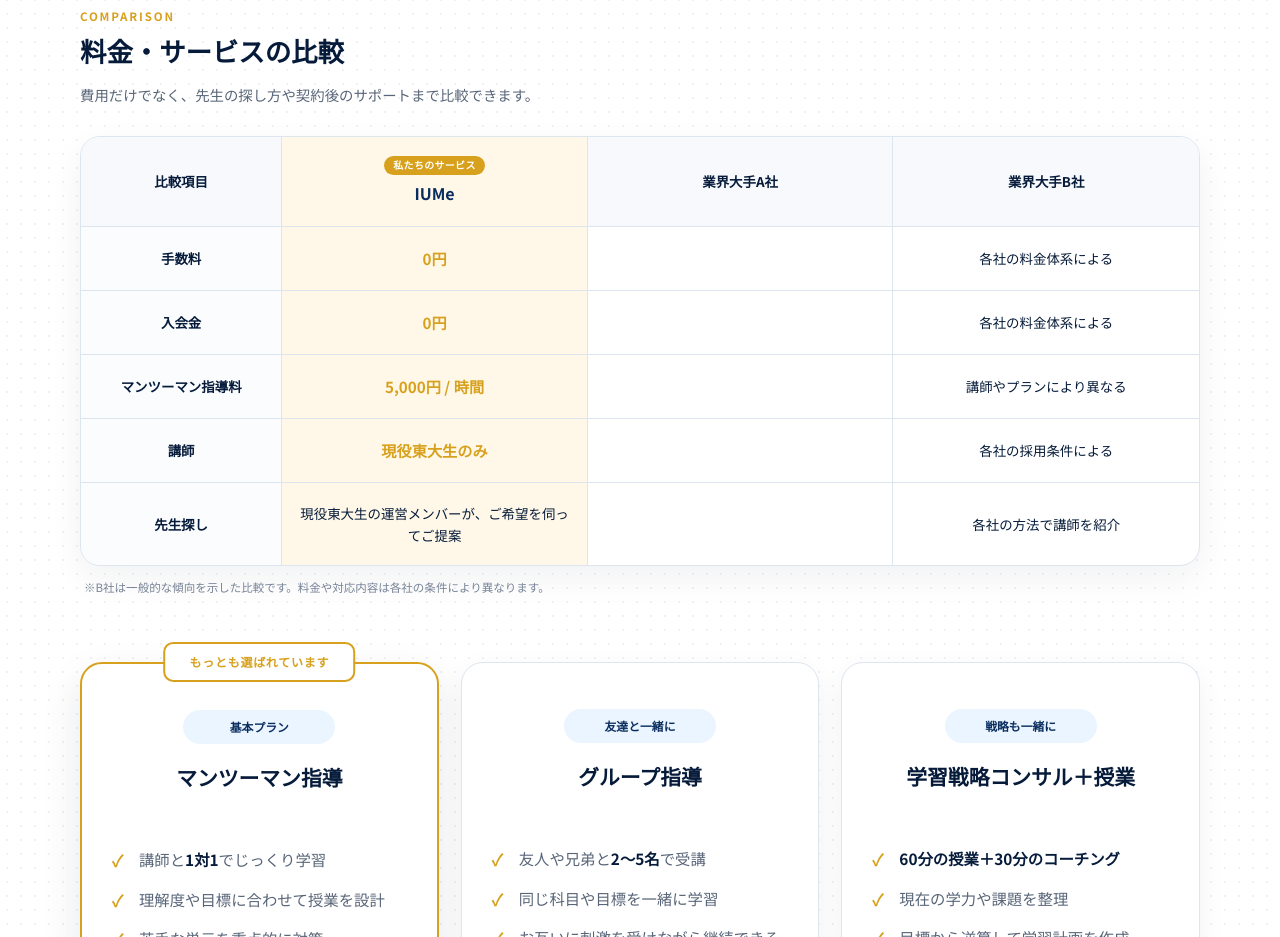
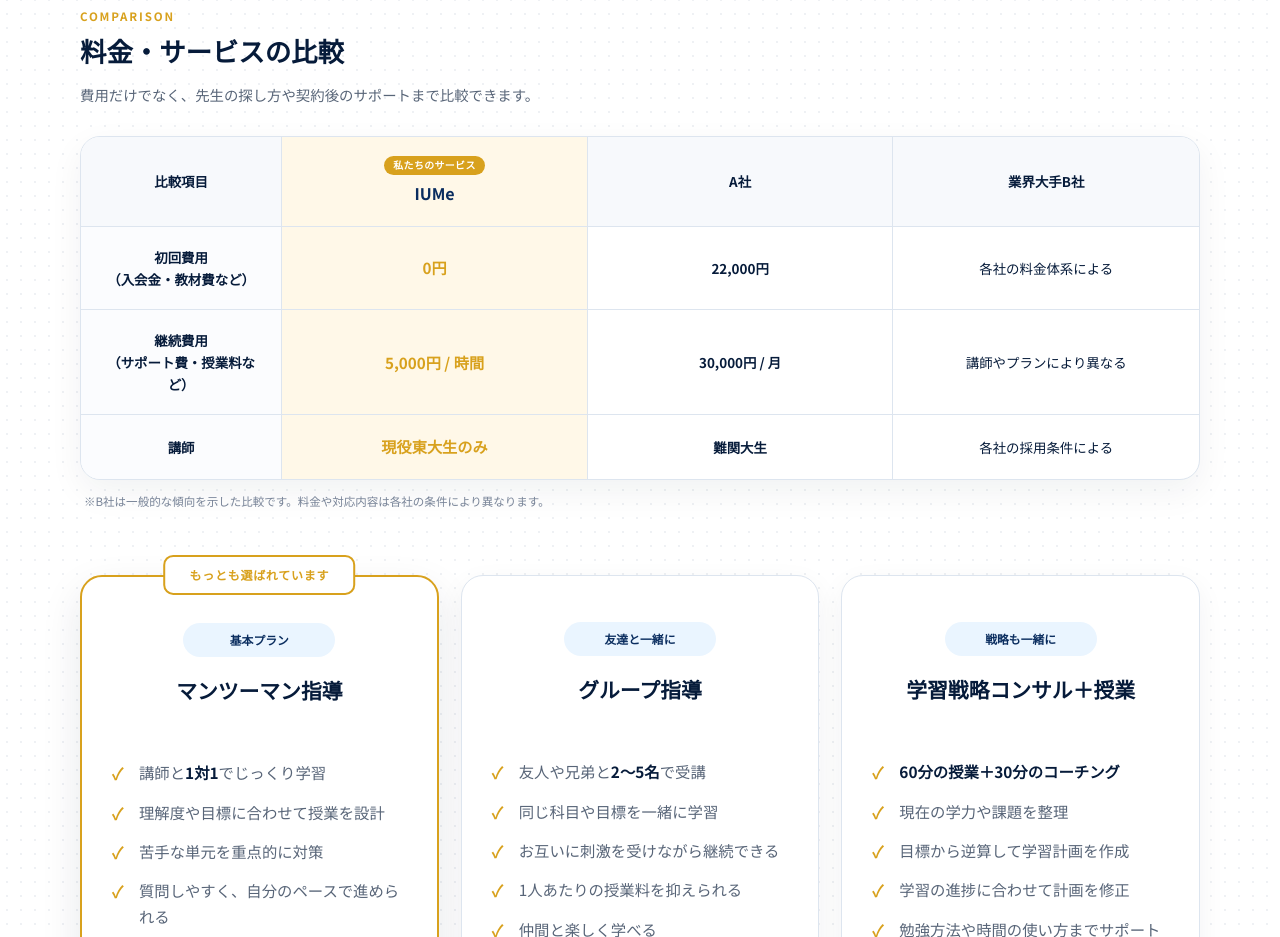
Before and after one commit to nodoka-inoue/iume-site, a website: page index.html in a window 1280 px wide. Shown: the part 4080-5017 px from the top of the page. Drawn offline with Linux system fonts and the light colour scheme.

Commit message:
Simplify provider comparison costs

```diff
--- a/index.html
+++ b/index.html
@@ -24,7 +24,7 @@
     <link rel="preconnect" href="https://fonts.googleapis.com" />
     <link rel="preconnect" href="https://fonts.gstatic.com" crossorigin />
     <link href="https://fonts.googleapis.com/css2?family=Noto+Sans+JP:wght@400;500;600;700&family=Noto+Serif+JP:wght@600;700&display=swap" rel="stylesheet" />
-    <link rel="stylesheet" href="styles.css?v=112" />
+    <link rel="stylesheet" href="styles.css?v=113" />
     <script>document.documentElement.classList.add('js')</script>
     <script src="script.js?v=3" defer></script>
   </head>
@@ -125,15 +125,13 @@
           <section class="comparison-block reveal" aria-labelledby="comparison-title">
             <div class="comparison-heading"><p class="comparison-label">COMPARISON</p><h3 id="comparison-title">料金・サービスの比較</h3><p>費用だけでなく、先生の探し方や契約後のサポートまで比較できます。</p></div>
             <p class="comparison-swipe-hint">表は横にスクロールできます</p>
-            <div class="comparison-table-wrap" tabindex="0" role="region" aria-label="IUMeと業界大手A社、業界大手B社の比較表">
+            <div class="comparison-table-wrap" tabindex="0" role="region" aria-label="IUMeとA社、業界大手B社の比較表">
               <table class="comparison-table">
-                <thead><tr><th scope="col">比較項目</th><th class="iume-column" scope="col"><span>私たちのサービス</span>IUMe</th><th scope="col">業界大手A社</th><th scope="col">業界大手B社</th></tr></thead>
+                <thead><tr><th scope="col">比較項目</th><th class="iume-column" scope="col"><span>私たちのサービス</span>IUMe</th><th scope="col">A社</th><th scope="col">業界大手B社</th></tr></thead>
                 <tbody>
-                  <tr><th scope="row">手数料</th><td class="iume-column"><strong>0円</strong></td><td aria-label="情報未掲載"></td><td>各社の料金体系による</td></tr>
-                  <tr><th scope="row">入会金</th><td class="iume-column"><strong>0円</strong></td><td aria-label="情報未掲載"></td><td>各社の料金体系による</td></tr>
-                  <tr><th scope="row">マンツーマン指導料</th><td class="iume-column"><strong>5,000円 / 時間</strong></td><td aria-label="情報未掲載"></td><td>講師やプランにより異なる</td></tr>
-                  <tr><th scope="row">講師</th><td class="iume-column"><strong>現役東大生のみ</strong></td><td aria-label="情報未掲載"></td><td>各社の採用条件による</td></tr>
-                  <tr><th scope="row">先生探し</th><td class="iume-column">現役東大生の運営メンバーが、ご希望を伺ってご提案</td><td aria-label="情報未掲載"></td><td>各社の方法で講師を紹介</td></tr>
+                  <tr><th scope="row">初回費用<br />（入会金・教材費など）</th><td class="iume-column"><strong>0円</strong></td><td><strong>22,000円</strong></td><td>各社の料金体系による</td></tr>
+                  <tr><th scope="row">継続費用<br />（サポート費・授業料など）</th><td class="iume-column"><strong>5,000円 / 時間</strong></td><td><strong>30,000円 / 月</strong></td><td>講師やプランにより異なる</td></tr>
+                  <tr><th scope="row">講師</th><td class="iume-column"><strong>現役東大生のみ</strong></td><td><strong>難関大生</strong></td><td>各社の採用条件による</td></tr>
                 </tbody>
               </table>
             </div>
```
